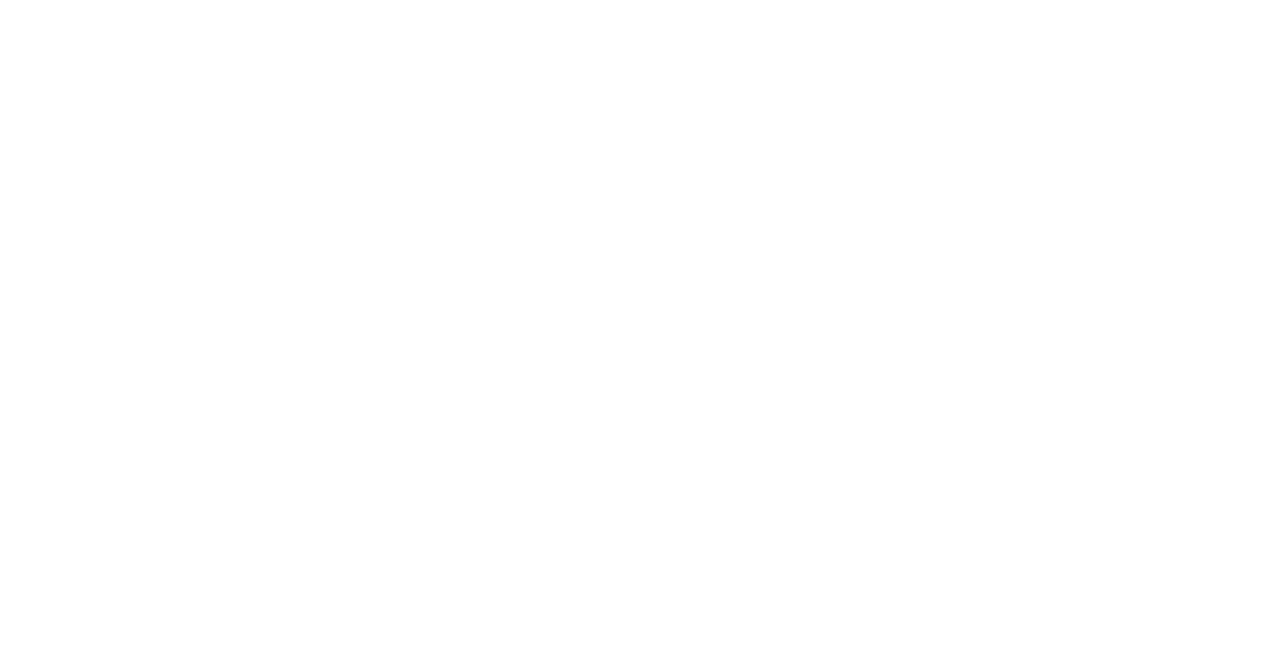
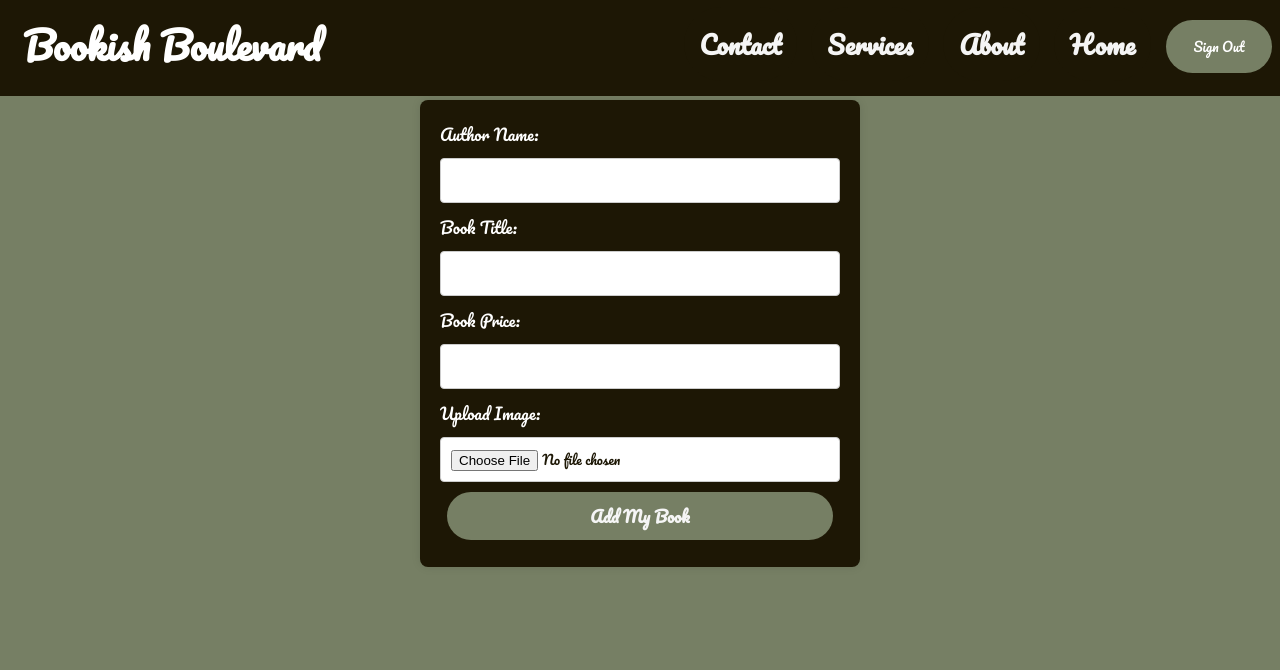
Before and after one commit to zumarhadiya/book-store-assignment, a plain HTML site: page addbook.html in a window 1280 px wide. Drawn offline with Linux system fonts and the light colour scheme.

Commit message:
add the google sigin button in registration form and make the add book form

```diff
--- a/addbook.html
+++ b/addbook.html
@@ -0,0 +1,48 @@
+<!DOCTYPE html>
+<html lang="en">
+<head>
+  <meta charset="UTF-8">
+  <meta name="viewport" content="width=device-width, initial-scale=1.0">
+  <link rel="preconnect" href="https://fonts.googleapis.com">
+  <link rel="preconnect" href="https://fonts.gstatic.com" crossorigin>
+  <link href="https://fonts.googleapis.com/css2?family=Pacifico&display=swap" rel="stylesheet">
+  <title>Book Store</title>
+  <link rel="stylesheet" href="css/addbook.css">
+</head>
+<body>
+
+  <div id="home">
+    <nav>
+      <h1>Bookish Boulevard</h1>
+      <button class="btn" id="signoutbutton" type="button">Sign Out</button>
+      <!-- <button class="btn btn-outline-success menu-icon" id="menu-icon" type="button">&#9776;</button> -->
+      <h4><a href="home.html">Home</a></h4>
+      <h4><a href="#about">About</a></h4>
+      <h4><a href="#services">Services</a></h4>
+      <h4><a href="#contact">Contact</a></h4>
+    </nav>
+  </div>
+
+<form id="bookForm">
+  <label for="authorName">Author Name:</label>
+  <input type="text" id="authorName" required>
+
+  <label for="bookTitle">Book Title:</label>
+  <input type="text" id="bookTitle" required>
+
+  <label for="bookPrice">Book Price:</label>
+  <input type="number" id="bookPrice" required>
+
+  <label for="bookImage">Upload Image:</label>
+  <input type="file" id="bookImage" accept="image/*" required>
+  <h4 class="form-btn" onclick="submitForm()"><a href="#">Add My Book</a></h4>
+  <!-- <button type="button" onclick="submitForm()">Submit</button> -->
+</form>
+
+<div id="booksContainer"></div>
+
+
+<script src="js/addbook.js"></script>
+
+</body>
+</html>
--- /dev/null
+++ b/css/addbook.css
@@ -0,0 +1,211 @@
+* {
+    margin: 0;
+    padding: 0;
+    user-select: none;
+    font-family: 'Pacifico', cursive;
+
+}
+
+body {
+    background-color: #767f64;
+    color: #1d1705;
+}
+
+nav {
+    /* background-color:  #ebeaea; */
+    background-color: #1d1705;
+    /* overflow: hidden; */
+    font-family: 'Pacifico', cursive;
+    font-size: 25px;
+    z-index: 1000;
+    /* overflow: hidden; */
+    position: fixed;
+    top: 0;
+    width: 100%;
+    height: 12%;
+}
+
+
+nav h4 {
+    float: inline-end;
+    display: block;
+    color: white;
+    text-align: center;
+    padding: 15px 16px;
+    text-decoration: none;
+    border-radius: 50px;
+    margin: 7px;
+    position: relative;
+    z-index: 9;
+    overflow: hidden;
+    background-color: #1d1705;
+}
+
+nav h4::after {
+    content: "";
+    position: absolute;
+    height: 100%;
+    width: 100%;
+    background-color: #767f64;
+    left: 0;
+    bottom: -100%;
+    border-radius: 50%;
+    transition: all ease 0.7s;
+}
+
+nav h4:hover a {
+    color: white;
+}
+
+nav h4:hover::after {
+    bottom: 0;
+    border-radius: 0;
+}
+
+nav h4 a {
+    text-decoration: none;
+    color: rgb(245, 245, 245);
+    position: relative;
+    z-index: 9;
+}
+
+nav h1 {
+    float: left;
+    display: block;
+    color: white;
+    text-align: center;
+    padding: 5px 16px;
+    text-decoration: none;
+    border-radius: 50px;
+    margin: 7px;
+}
+
+nav h1:hover {
+    rotate: -5deg;
+    font-size: 38px;
+}
+
+.btn {
+    width: 106px;
+    float: right;
+    display: block;
+    color: white;
+    text-align: center;
+    padding: 15px 16px;
+    border: none;
+    border-radius: 50px;
+    margin: 20px 8px;
+    background-color: #767f64;
+    cursor: pointer;
+
+}
+
+nav button:hover {
+    background-color: #9aa18c;
+    color: black;
+}
+
+
+
+
+  form {
+    max-width: 400px;
+    margin: 100px auto;
+    background-color: #1d1705;
+    padding: 20px;
+    color: white;
+    border-radius: 8px;
+    box-shadow: 0 0 10px rgba(0, 0, 0, 0.1);
+  }
+
+  label, input, button {
+    display: block;
+    margin-bottom: 10px;
+  }
+
+  input {
+    width: calc(100% - 22px);
+    padding: 10px;
+    border: 1px solid #ccc;
+    border-radius: 4px;
+  }
+
+  /* button {
+    background-color: #4caf50;
+    color: white;
+    border: none;
+    border-radius: 4px;
+    padding: 10px;
+    cursor: pointer;
+  } */
+
+  #booksContainer {
+    margin-top: 20px;
+  }
+
+  .book {
+    background-color: #fff;
+    padding: 20px;
+    border-radius: 8px;
+    box-shadow: 0 0 10px rgba(0, 0, 0, 0.1);
+    margin-bottom: 20px;
+  }
+
+  .book img {
+    max-width: 100%;
+    height: auto;
+    border-radius: 4px;
+    margin-top: 10px;
+  }
+
+  #bookImage{
+    background-color: #fff;
+    color: #1d1705;
+    cursor: pointer;
+  }
+
+
+  .form-btn {
+    display: block;
+    color:#1d1705;
+    text-align: center;
+    padding: 15px 16px;
+    text-decoration: none;
+    border-radius: 50px;
+    margin: 7px;
+    position: relative;
+    z-index: 9;
+    overflow: hidden;
+    background-color:#767f64;
+    border: none;
+    padding: 10px;
+    cursor: pointer;
+}
+
+.form-btn::after{
+    content: "";
+    position: absolute;
+    height: 100%;
+    width: 100%;
+    background-color:#ffffff;
+    left: 0;
+    bottom: -100%;
+    border-radius: 50%;
+    transition: all ease 0.7s;
+}
+
+.form-btn:hover a {
+    color: rgb(5, 5, 5);
+}
+
+.form-btn:hover::after {
+    bottom: 0;
+    border-radius: 0;
+}
+
+.form-btn a {
+    text-decoration: none;
+    color: rgb(245, 245, 245);
+    position: relative;
+    z-index: 9;
+}
--- a/css/register.css
+++ /dev/null
@@ -1,30 +0,0 @@
-*{
-    margin: 0;
-    padding: 0;
-}
-.container{
-    background-color:  rgb(232, 240, 243);
-    color: #050505;
-    width: 60vh;
-    height: 80vh;
-    border-radius: 5vh;
-}
-
-.form-floating{
-    margin: 1vh;
-    padding: 1vh;
-}
-
-.heading{
-    margin-top: 15vh;
-    padding: 3vh 6vh 3vh 6vh;
-    font-size: 7vh;
-}
-
-.newuser-btn, .signin-btn{
-    border-radius: 1vh;
-    padding: 1vh;
-    margin: 1vh;
-    background-color:rgb(13, 13, 14);
-    color: white;
-}
--- /dev/null
+++ b/js/addbook.js
@@ -0,0 +1,26 @@
+function submitForm() {
+    const authorName = document.getElementById('authorName').value;
+    const bookTitle = document.getElementById('bookTitle').value;
+    const bookPrice = document.getElementById('bookPrice').value;
+    const bookImage = document.getElementById('bookImage').files[0];
+    const booksContainer = document.getElementById('booksContainer');
+
+    if(authorName===""||bookTitle===""||bookPrice===""||bookImage===""){
+      alert("fill the full form to add the book")
+    }
+    else{
+
+
+      const bookDiv = document.createElement('div');
+      bookDiv.classList.add('book');
+      bookDiv.innerHTML = `
+      <h3>${bookTitle}</h3>
+      <p>Author: ${authorName}</p>
+      <p>Price: ${bookPrice}</p>
+      <img src="${URL.createObjectURL(bookImage)}" alt="${bookTitle} cover">
+      <hr>
+      `;
+      booksContainer.appendChild(bookDiv);
+
+    }
+  }
--- a/js/login.js
+++ b/js/login.js
@@ -44,3 +44,7 @@ document.querySelector('.cont_form_login').style.display = "none";
 },time_to_hidden_all);
 
   }
+
+
+
+  // firebase auth
```
Also changed, not shown: css/login.css (+92 -31 lines), home.html (+2 -1 lines), js/home.js (+12 -2 lines), login.html (+100 -7 lines), css/index.css (deleted), img/close.png (added), img/facebook.png (added), img/google.png (added), img/linkedin.png (added), img/twitter.png (added).
